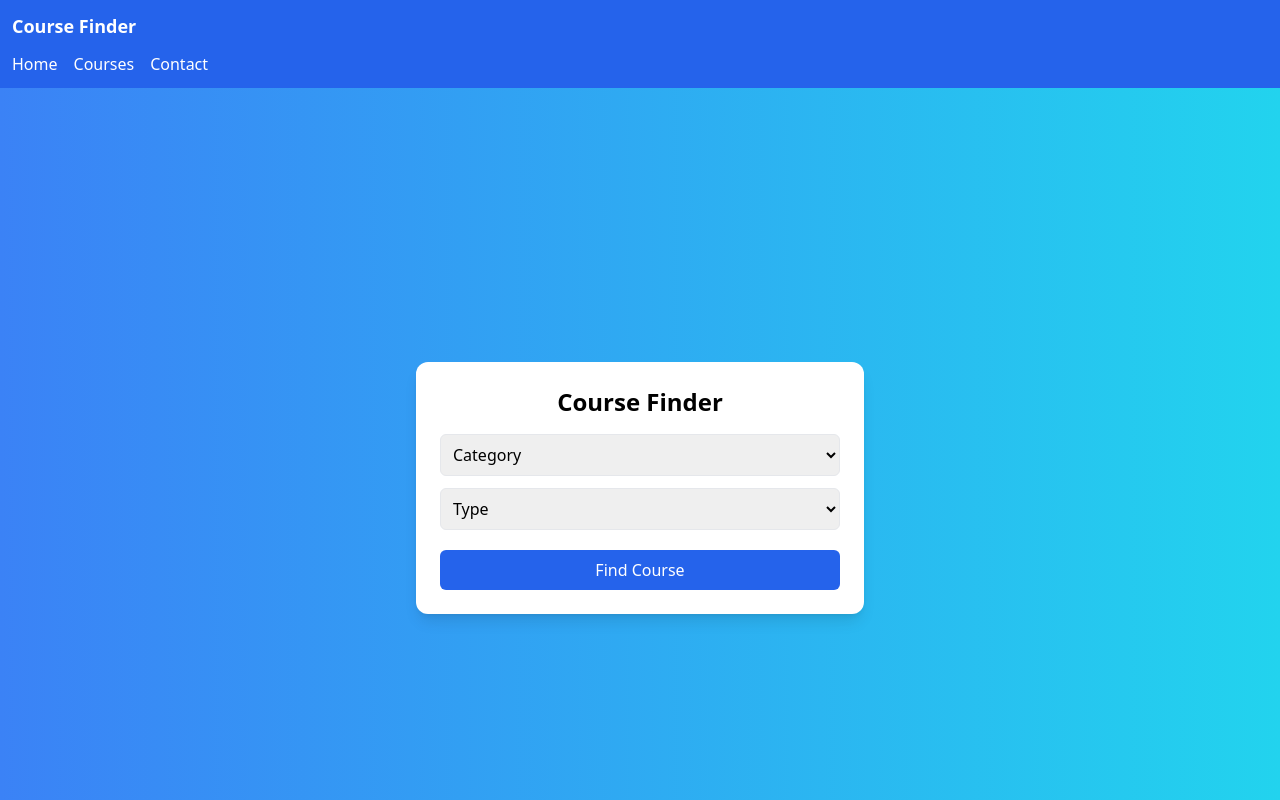
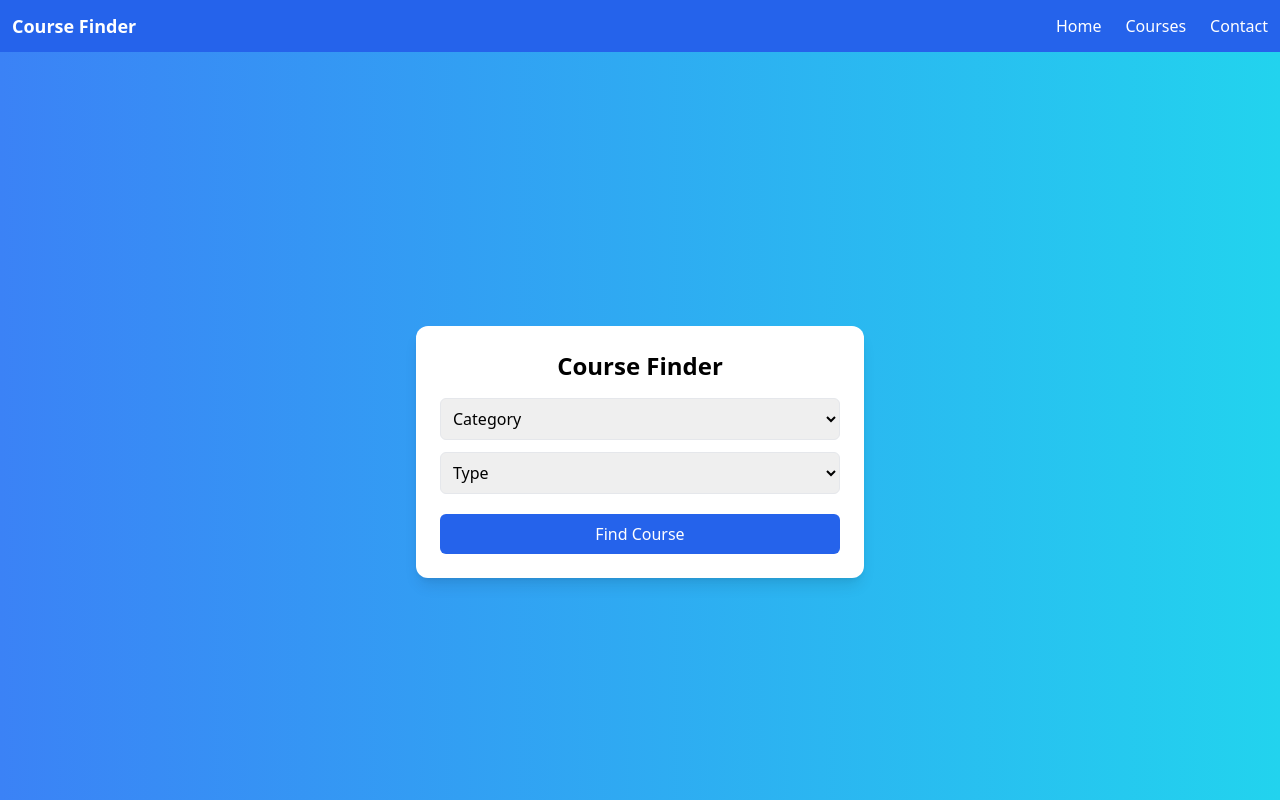
Before and after one commit to prashant98-maker/Course-Finder-app, a React (Vite) app: page / in a window 1280 px wide. Shown: the top 800 px of the page. Built offline with nearby package versions, Linux system fonts and the light colour scheme.

Commit message:
Navbar final alignment fix

```diff
--- a/src/Navbar.jsx
+++ b/src/Navbar.jsx
@@ -14,7 +14,6 @@ function Navbar() {
           Course Finder
         </h1>
 
-
         <button
           className="text-2xl md:hidden"
           onClick={() => setOpen(!open)}
@@ -22,14 +21,22 @@ function Navbar() {
           ☰
         </button>
 
+
+        <div className="hidden md:flex gap-6 ml-auto">
+          <Link to="/">Home</Link>
+          <Link to="/courses">Courses</Link>
+          <Link to="/contact">Contact</Link>
+        </div>
+
       </div>
 
 
-      <div className={`${open ? "block" : "hidden"} md:flex gap-4 mt-3`}>
+      <div className={`${open ? "block" : "hidden"} md:hidden mt-3 space-y-2`}>
 
-        <Link to="/" onClick={() => setOpen(false)}>Home</Link>
-        <Link to="/courses" onClick={() => setOpen(false)}>Courses</Link>
-        <Link to="/contact" onClick={() => setOpen(false)}>Contact</Link>
+
+        <Link className="block px-2 py-1" to="/" onClick={() => setOpen(false)}>Home</Link>
+        <Link className="block px-2 py-1" to="/courses" onClick={() => setOpen(false)}>Courses</Link>
+        <Link className="block px-2 py-1" to="/contact" onClick={() => setOpen(false)}>Contact</Link>
 
       </div>
 
```
